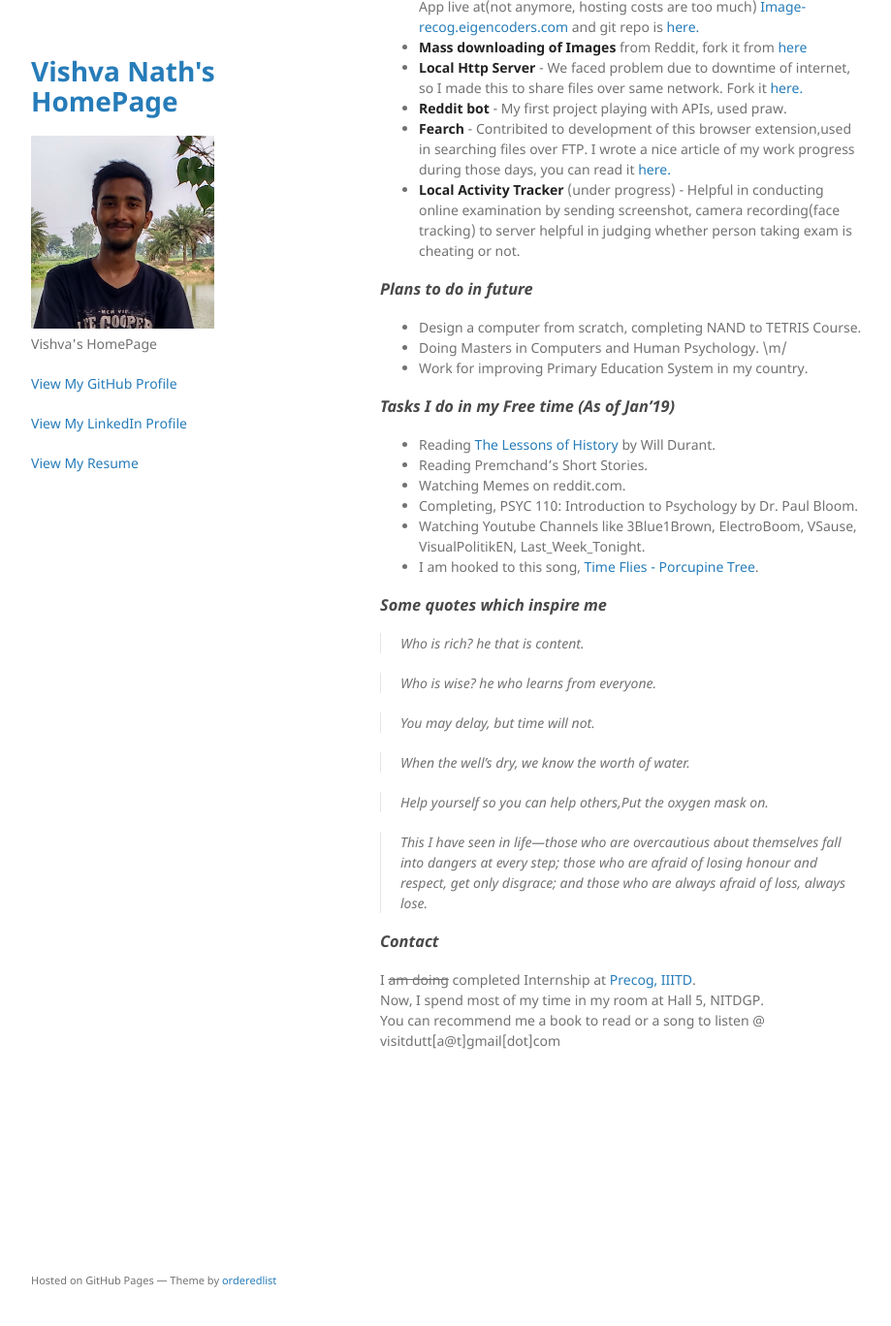
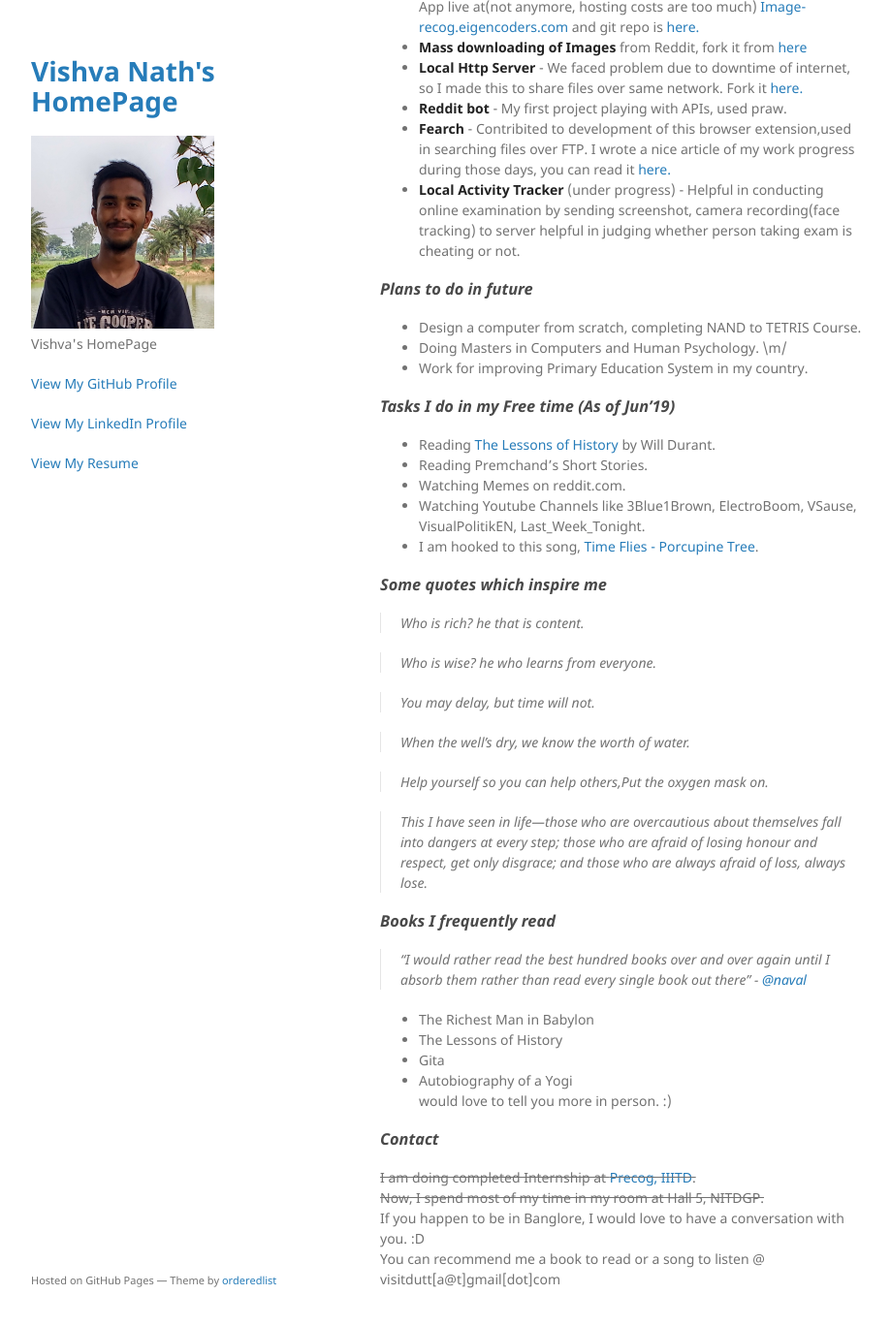
Before and after one commit to vishvanath45/vishvanath45.github.io, a Jekyll site: the page built from index.md, in a window 1280 px wide and 1400 px high, scrolled down 928 px. Shown: the top 1368 px of the window at 97% size, without its empty margins (178-1097 px from the left). Built offline with Jekyll 4.4.1, drawn with Linux system fonts in a browser that asks for light colours; our own code applies the rules of GitHub Pages for plain Markdown files; some of the changed text lies outside the part shown.

Commit message:
Update Contact info, Add Books section

```diff
--- a/index.md
+++ b/index.md
@@ -35,12 +34,11 @@ This project was developed during [Codechef-Alibaba Hackathon](https://www.codec
 - Doing Masters in Computers and Human Psychology. \m/
 - Work for improving Primary Education System in my country.
 
-### _Tasks I do in my Free time (As of Jan'19)_
+### _Tasks I do in my Free time (As of Jun'19)_
 
 - Reading [The Lessons of History](https://en.wikipedia.org/wiki/The_Lessons_of_History) by Will Durant.
 - Reading Premchand's Short Stories.
 - Watching Memes on reddit.com.
-- Completing, PSYC 110: Introduction to Psychology by Dr. Paul Bloom.
 - Watching Youtube Channels like 3Blue1Brown, ElectroBoom, VSause, VisualPolitikEN, Last_Week_Tonight.
 - I am hooked to this song, [Time Flies - Porcupine Tree](https://www.youtube.com/watch?v=JTEWlSTQ1RI).
 
@@ -58,7 +56,18 @@ This project was developed during [Codechef-Alibaba Hackathon](https://www.codec
 
 > This I have seen in life—those who are overcautious about themselves fall into dangers at every step; those who are afraid of losing honour and respect, get only disgrace; and those who are always afraid of loss, always lose.
 
+### _Books I frequently read_
+
+> “I would rather read the best hundred books over and over again until I absorb them rather than read every single book out there” - [@naval](https://twitter.com/naval)
+
+- The Richest Man in Babylon
+- The Lessons of History
+- Gita
+- Autobiography of a Yogi
+would love to tell you more in person. :)
+
 ### _Contact_
-I ~~am doing~~ completed Internship at [Precog, IIITD](http://precog.iiitd.edu.in/).
-Now, I spend most of my time in my room at Hall 5, NITDGP.
+~~I am doing completed Internship at [Precog, IIITD](http://precog.iiitd.edu.in/).~~
+~~Now, I spend most of my time in my room at Hall 5, NITDGP.~~
+If you happen to be in Banglore, I would love to have a conversation with you. :D
 You can recommend me a book to read or a song to listen @ visitdutt[a@t]gmail[dot]com
```
Also changed, not shown: other parts of index.md (+1 -2 lines).
